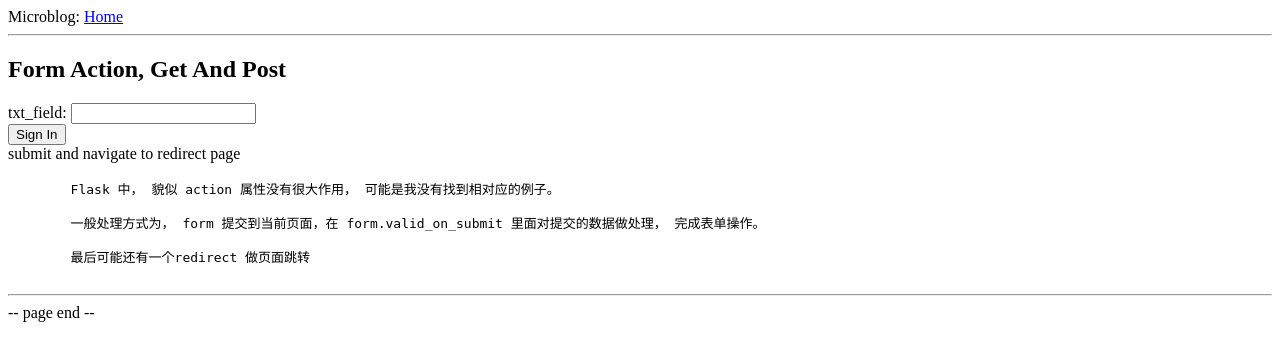
After one commit to jack-zheng/MimoV2, a Flask app: page /htmldemo in a window 1280 px wide. The commit adds this page. Shown: the top 361 px of the page. Run offline with Flask 2, Linux system fonts and the light colour scheme.

Commit message:
get familiar with flask form operation

```diff
--- a/config.py
+++ b/config.py
@@ -1,6 +1,7 @@
 import os
 basedir = os.path.abspath(os.path.dirname(__file__))
 
+SECRET_KEY = 'simple_security_key'
 SQLALCHEMY_DATABASE_URI = 'sqlite:///' + os.path.join(basedir, 'app.db')
 SQLALCHEMY_DATABASE_REPO = os.path.join(basedir, 'db_repository')
 SQLALCHEMY_TRACK_MODIFICATIONS = False
--- a/project/__init__.py
+++ b/project/__init__.py
@@ -4,5 +4,6 @@ from flask_sqlalchemy import SQLAlchemy
 app = Flask(__name__)
 app.config.from_object('config')
 db = SQLAlchemy(app)
+app.secret_key=app.config.get('SECRET_KEY')
 
 from project import views, models
--- /dev/null
+++ b/project/forms.py
@@ -0,0 +1,8 @@
+from flask_wtf import FlaskForm
+from wtforms import StringField, SubmitField
+from wtforms.validators import DataRequired
+
+
+class SampleForm(FlaskForm):
+    txt_field = StringField('txt_field', validators=[DataRequired()])
+    submit = SubmitField('Sign In')
--- /dev/null
+++ b/project/templates/base.html
@@ -0,0 +1,14 @@
+<!DOCTYPE html>
+<html lang="en">
+<head>
+    <meta charset="UTF-8">
+    <title>Index Page</title>
+</head>
+<body>
+    <div>Microblog: <a href="/index">Home</a> </div>
+    <hr>
+    {% block content %}{% endblock %}
+    <hr>
+    <footer> -- page end -- </footer>
+</body>
+</html>
--- /dev/null
+++ b/project/templates/html_demo.html
@@ -0,0 +1,25 @@
+{% extends "base.html" %}
+{% block content %}
+<div id="demo">
+    <h2>Form Action, Get And Post</h2>
+    <form action="#" method="post">
+        <!-- this field is used to protect form against CSRF attacks -->
+        {{ form.hidden_tag()}}
+        <p>
+            {{ form.txt_field.label }}:
+            {{ form.txt_field }}
+            {% for error in form.txt_field.errors %}
+            <span style="color: red;">[{{ error }}]</span>
+            {% endfor %}
+            <br>
+            {{ form.submit() }}<br>
+            <label>submit and navigate to redirect page</label>
+        </p>
+    </form>
+    <pre>
+        Flask 中， 貌似 action 属性没有很大作用， 可能是我没有找到相对应的例子。<br>
+        一般处理方式为， form 提交到当前页面，在 form.valid_on_submit 里面对提交的数据做处理， 完成表单操作。<br>
+        最后可能还有一个redirect 做页面跳转
+    </pre>
+</div>
+{% endblock %}
--- a/project/views.py
+++ b/project/views.py
@@ -1,7 +1,8 @@
 from project import app
-from flask import request, abort, jsonify, render_template, g
+from flask import request, abort, jsonify, render_template,redirect, url_for
 from project.models import Task
 from datetime import datetime
+from project.forms import SampleForm
 
 json_time_fields = ['start', 'end', 'updatetime']
 
@@ -15,6 +16,19 @@ def hello():
 def index():
     tasks = Task.get_all()[:10]
     return render_template('index.html', tasks=tasks)
+
+
+@app.route('/htmldemo', methods=['GET', 'POST'])
+def html_demo():
+    form = SampleForm()
+    if form.validate_on_submit():
+        return redirect(url_for('redirect_page'))
+    return render_template('html_demo.html', form=form)
+
+
+@app.route('/redirect', methods=['GET', 'POST'])
+def redirect_page():
+    return render_template('redirect.html')
 
 
 @app.route('/jsdemo', methods=["GET"])
```
Also changed, not shown: project/templates/index.html (+9 -10 lines), project/templates/js_demo.html (+8 -10 lines), project/templates/redirect.html (added, +9 -0 lines).
